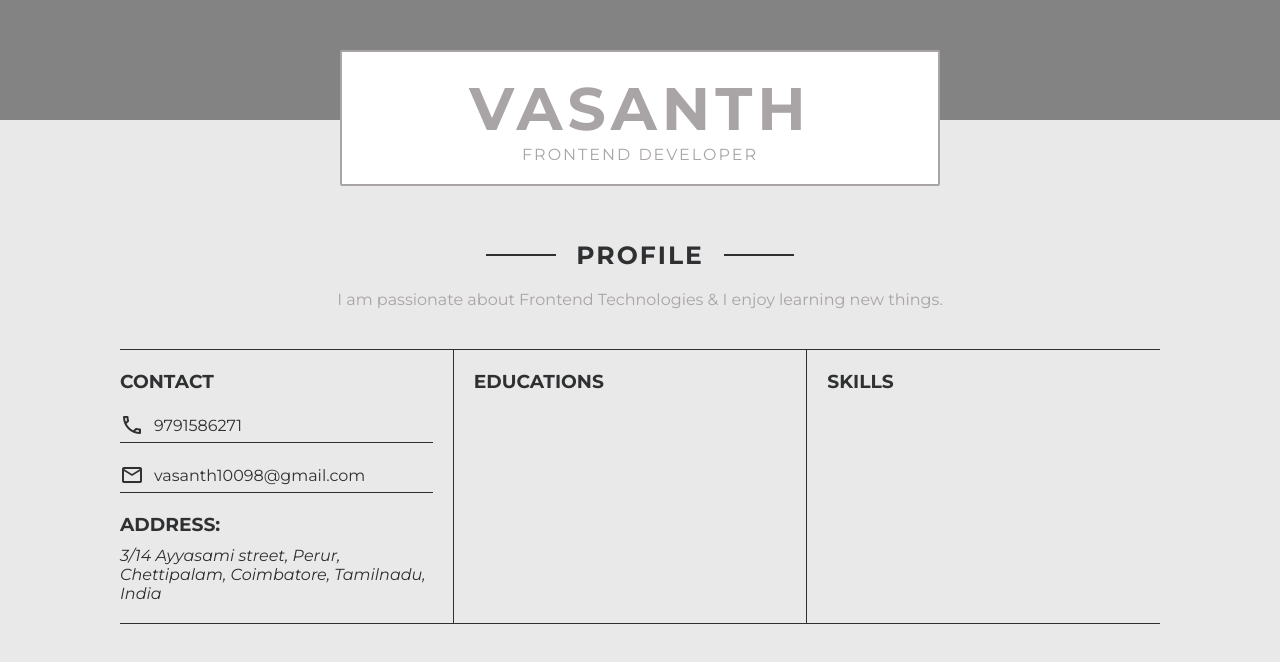
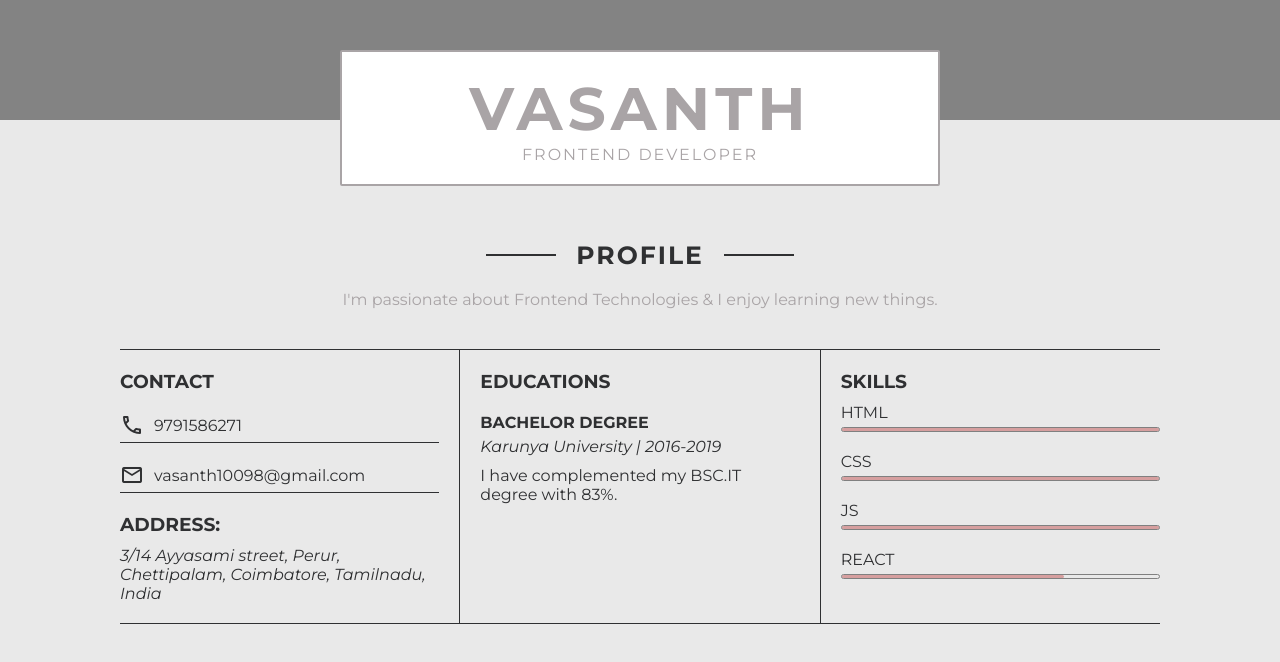
Before and after one commit to vasanth2929/resume, a Svelte app: page / in a window 1280 px wide. Shown: the top 662 px of the page. Built offline with nearby package versions, Linux system fonts and the light colour scheme.

Commit message:
update: skill level animation

```diff
--- a/public/global.css
+++ b/public/global.css
@@ -1,6 +1,7 @@
 :root {
   --primaryColor: #a9a4a6;
   --textColor: #2f3032;
+  --bgColor: rgb(233, 233, 233)
 }
 
 * {
@@ -15,7 +16,7 @@ body {
   width: 100%;
   height: 100%;
   color: var(--primaryColor);
-  background-color: rgb(233, 233, 233);
+  background-color: var(--bgColor);
   overflow-x: hidden;
 }
 
--- a/src/components/Info.svelte
+++ b/src/components/Info.svelte
@@ -1,4 +1,5 @@
 <script lang="ts">
+  import Skill from "./shared/Skill.svelte";
   import Transition from "./shared/Transition.svelte";
 </script>
 
@@ -26,9 +27,23 @@
     </div>
     <div class="info-section-education info-section-item">
       <h3>EDUCATIONS</h3>
+
+      <div class="degree">
+        <h5>BACHELOR DEGREE</h5>
+        <p class="college">Karunya University | 2016-2019</p>
+        <p class="description">
+          I have complemented my BSC.IT degree with 83%.
+        </p>
+      </div>
     </div>
     <div class="info-section-skills info-section-item">
       <h3>SKILLS</h3>
+      <div class="skill-container">
+        <Skill skillname="HTML" skillRate={100} />
+        <Skill skillname="CSS" skillRate={100} />
+        <Skill skillname="JS" skillRate={100} />
+        <Skill skillname="REACT" skillRate={70} />
+      </div>
     </div>
   </section>
 </Transition>
@@ -48,6 +63,9 @@
   }
   .info-section-contact {
     padding-left: 0px;
+  }
+  .info-section-skills {
+    padding-right: 0px;
   }
   .info-section-contact,
   .info-section-education {
@@ -76,4 +94,24 @@
   .address {
     margin-top: 10px;
   }
+
+  .degree {
+    margin-top: 20px;
+  }
+
+  .degree h5 {
+    font-size: 16px;
+    padding-bottom: 5px;
+  }
+
+  .degree .college {
+    font-style: italic;
+  }
+
+  .degree .description {
+    padding-top: 10px;
+  }
+  .skill-container {
+    margin-top: 10px;
+  }
 </style>
--- a/src/components/Profile.svelte
+++ b/src/components/Profile.svelte
@@ -10,7 +10,7 @@
       <div class="line" />
     </div>
     <div class="description">
-      I am passionate about Frontend Technologies & I enjoy learning new things.
+      I'm passionate about Frontend Technologies & I enjoy learning new things.
     </div>
   </section>
 </Transition>
--- /dev/null
+++ b/src/components/shared/Skill.svelte
@@ -0,0 +1,47 @@
+<script>
+  import { onMount, onDestroy } from "svelte";
+
+  import { tweened } from "svelte/motion";
+  export let skillname = "HTML";
+  export let skillRate = 0;
+  let width = tweened(0);
+  let id = null;
+  onMount(() => {
+    id = setTimeout(() => {
+      width.set(skillRate);
+    }, 800);
+  });
+  onDestroy(() => {
+    clearTimeout(id);
+  });
+</script>
+
+<div class="skill">
+  <p>{skillname}</p>
+  <div class="bg">
+    <div class="percent" style={`width:${$width}%`} />
+  </div>
+</div>
+
+<style>
+  .skill {
+    margin-bottom: 20px;
+  }
+  .bg {
+    position: relative;
+    width: 100%;
+    height: 5px;
+    background-color: var(--bgColor);
+    border-radius: 5px;
+    margin-top: 5px;
+    border: 1px solid grey;
+  }
+  .percent {
+    position: absolute;
+    background: rgba(206, 126, 126, 0.685);
+    left: 0px;
+    top: 0px;
+    height: 100%;
+    border-radius: 5px;
+  }
+</style>
```
